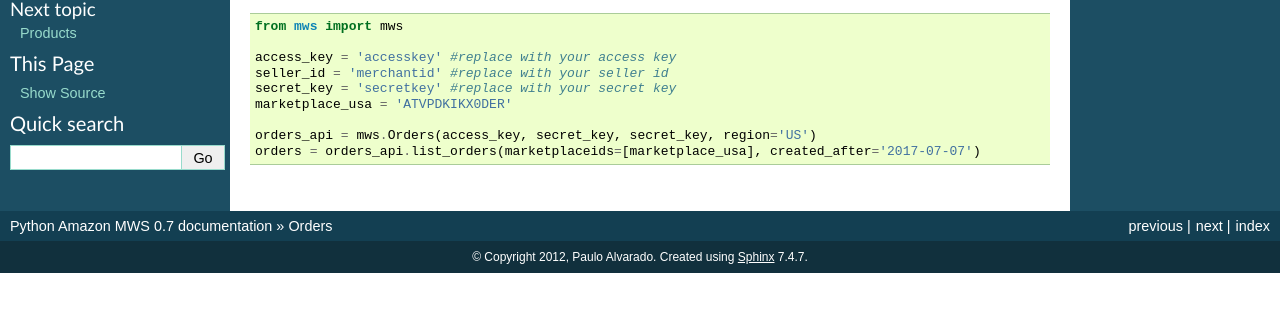
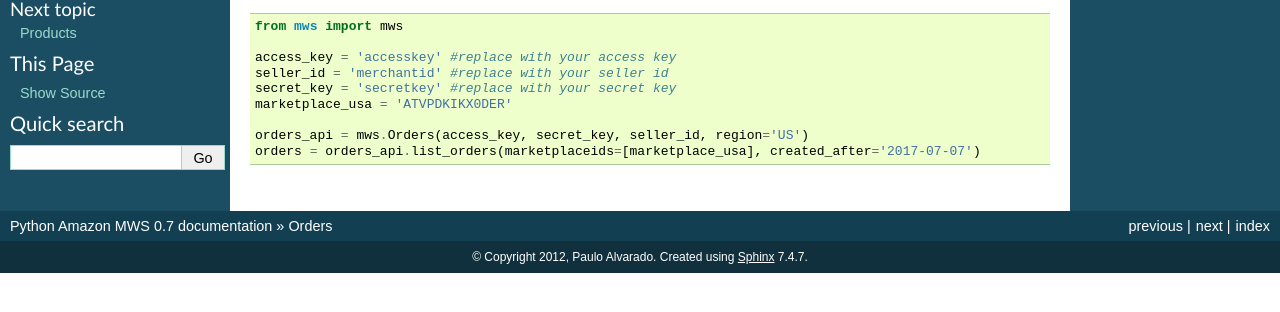
Before and after one commit to python-amazon-mws/python-amazon-mws, a Sphinx documentation site: the page built from docs/source/orders.rst, in a window 1280 px wide. Shown: the part 116-428 px from the top of the page. Built offline with Sphinx 7.4.7, drawn with Linux system fonts in a browser that asks for light colours.

Commit message:
Update orders.rst

```diff
--- a/docs/source/orders.rst
+++ b/docs/source/orders.rst
@@ -15,5 +15,5 @@ Here is a very simple example of how to retrieve a orders from Amazon
     secret_key = 'secretkey' #replace with your secret key
     marketplace_usa = 'ATVPDKIKX0DER'
 
-    orders_api = mws.Orders(access_key, secret_key, secret_key, region='US')
+    orders_api = mws.Orders(access_key, secret_key, seller_id, region='US')
     orders = orders_api.list_orders(marketplaceids=[marketplace_usa], created_after='2017-07-07')
```
